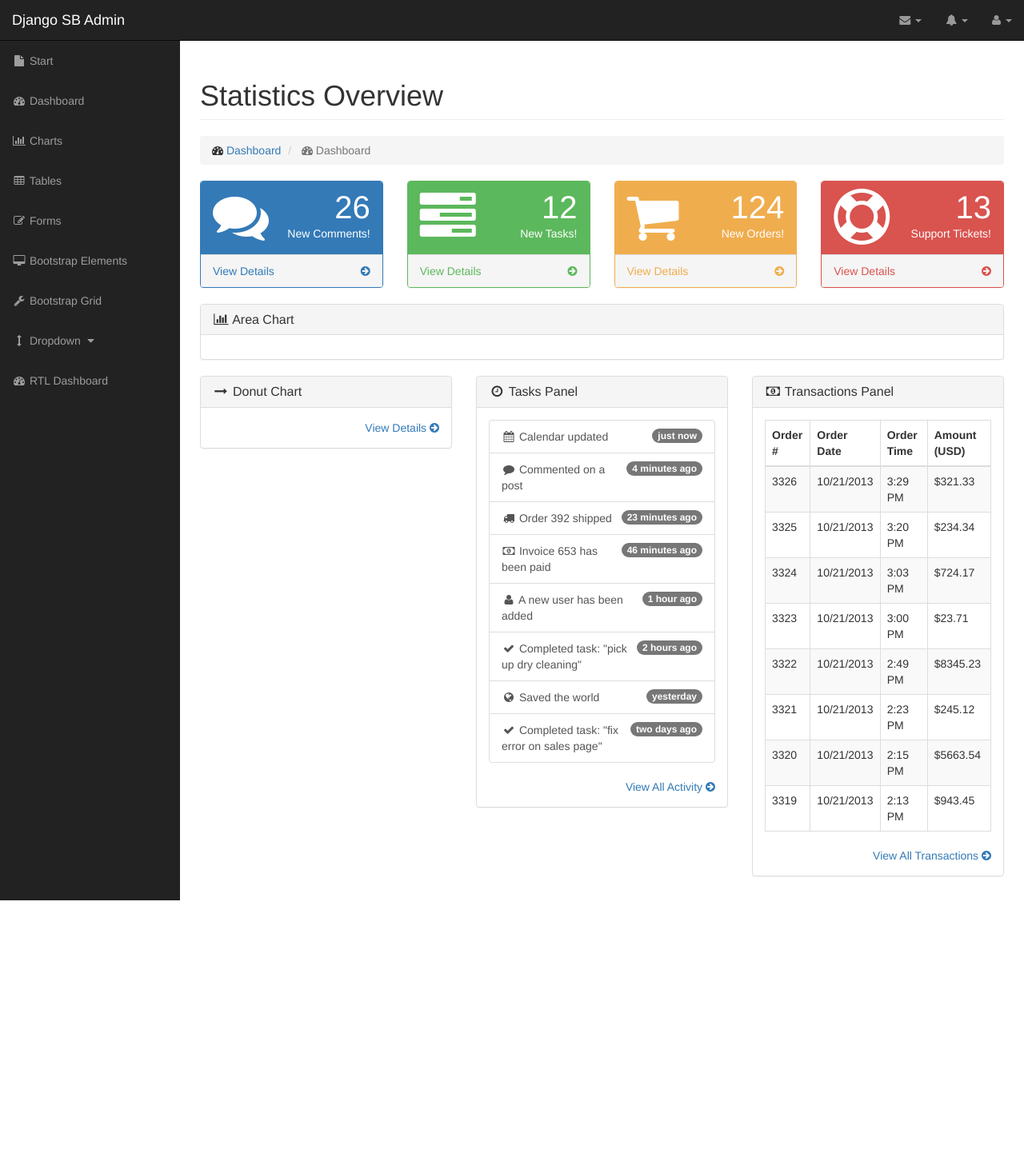
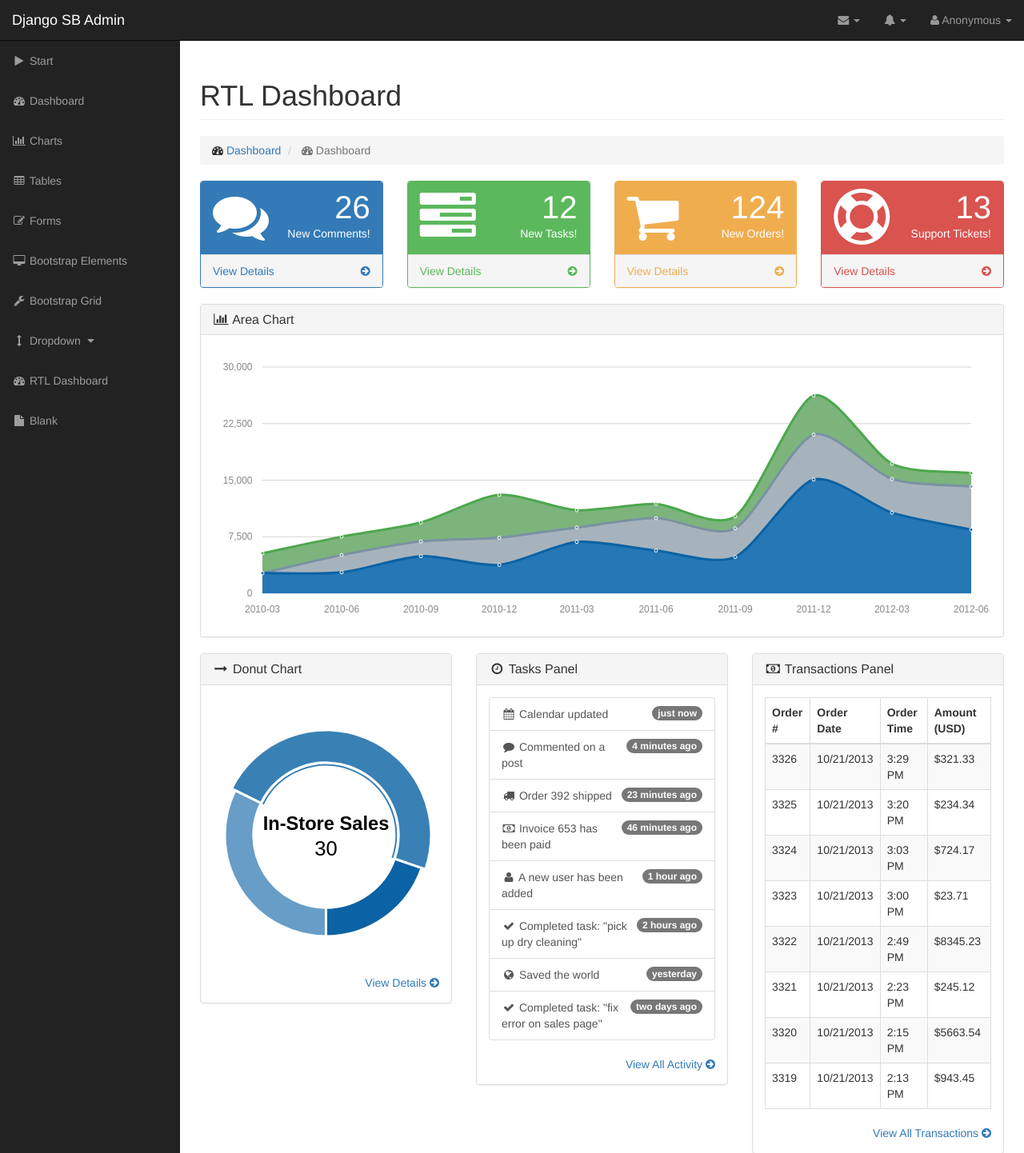
Before and after one commit to bluszcz/django-sb-admin, a Django app: template django_sb_admin/templates/django_sb_admin/sb_admin_rtl_dashboard.html in a window 1280 px wide. Shown: the top 1442 px of the page at 80% size. Before the commit the page ends 1126 px from the top, so only its background shows below. Run offline with Django 3.2, Linux system fonts and the light colour scheme; the template is opened without the code that fills it, so the values that code supplies are empty; grey boxes labelled with a size stand in for pictures from a placeholder-image service; some libraries are stand-ins or nearby versions.

Commit message:
Added CHANGES.txt file Added more blocks Changed Start icon Fixed charts in RTL Dashboard Added blank page

```diff
--- a/django_sb_admin/templates/django_sb_admin/base.html
+++ b/django_sb_admin/templates/django_sb_admin/base.html
@@ -1,23 +1,21 @@
 {% load static %}<!DOCTYPE html>
 <html lang="en">
 <head>
-
     <meta charset="utf-8">
     <meta http-equiv="X-UA-Compatible" content="IE=edge">
     <meta name="viewport" content="width=device-width, initial-scale=1">
-    <meta name="description" content="{% block description %}{% endblock description %}">
-    <meta name="author" content="">
-
+    <meta name="description" content="{% block sb_admin_description %}{% endblock sb_admin_description %}">
+    <meta name="author" content="{% block sb_admin_author %}{% endblock %}">
     <title>{% block title %}Django SB Admin -Bootstrap Admin Template{% endblock %}</title>
 
     <!-- Bootstrap Core CSS -->
-    <link href="{% static "css/bootstrap.min.css"%}" rel="stylesheet">
+    {% block sb_admin_bootstrap_css %}<link href="{% static "css/bootstrap.min.css"%}" rel="stylesheet">{% endblock sb_admin_bootstrap_css %}
 
     <!-- Custom CSS -->
-    <link href="{% static "css/sb-admin.css"%}" rel="stylesheet">
+    {% block sb_admin_css %}<link href="{% static "css/sb-admin.css"%}" rel="stylesheet">{% endblock sb_admin_css %}
 
     <!-- Custom Fonts -->
-    <link href="{% static "font-awesome/css/font-awesome.min.css"%}" rel="stylesheet" type="text/css">
+    {% block sb_admin_fonts_css %}<link href="{% static "font-awesome/css/font-awesome.min.css"%}" rel="stylesheet" type="text/css">{% endblock sb_admin_fonts_css %}
 
     <!-- HTML5 Shim and Respond.js IE8 support of HTML5 elements and media queries -->
     <!-- WARNING: Respond.js doesn't work if you view the page via file:// -->
@@ -33,7 +31,6 @@
 <body>
 
     <div id="wrapper">
-
         <!-- Navigation -->
         <nav class="navbar navbar-inverse navbar-fixed-top" role="navigation">
             <!-- Brand and toggle get grouped for better mobile display -->
@@ -44,10 +41,10 @@
                     <span class="icon-bar"></span>
                     <span class="icon-bar"></span>
                 </button>
-                <a class="navbar-brand" href="{% url "sb_admin_start" %}">{% block sd_admin_title %}Django SB Admin{% endblock %}</a>
+                <a class="navbar-brand" href="{% url "sb_admin_start" %}">{% block sb_admin_header %}Django SB Admin{% endblock sb_admin_header %}</a>
             </div>
             <!-- Top Menu Items -->
-            <ul class="nav navbar-right top-nav">
+            {% block sb_admin_navbar_right %}<ul class="nav navbar-right top-nav">
                 <li class="dropdown">
                     <a href="#" class="dropdown-toggle" data-toggle="dropdown"><i class="fa fa-envelope"></i> <b class="caret"></b></a>
                     <ul class="dropdown-menu message-dropdown">
@@ -59,7 +56,7 @@
                                     </span>
                                     <div class="media-body">
                                         <h5 class="media-heading">
-                                            <strong>{{ user.username }}</strong>
+                                            <strong>{% if user.username %}{{ user.username }}{% else %}Anonymous{% endif %}</strong>
                                         </h5>
                                         <p class="small text-muted"><i class="fa fa-clock-o"></i> Yesterday at 4:32 PM</p>
                                         <p>Lorem ipsum dolor sit amet, consectetur...</p>
@@ -75,7 +72,7 @@
                                     </span>
                                     <div class="media-body">
                                         <h5 class="media-heading">
-                                            <strong>{{ user.username }}</strong>
+                                            <strong>{% if user.username %}{{ user.username }}{% else %}Anonymous{% endif %}</strong>
                                         </h5>
                                         <p class="small text-muted"><i class="fa fa-clock-o"></i> Yesterday at 4:32 PM</p>
                                         <p>Lorem ipsum dolor sit amet, consectetur...</p>
@@ -91,7 +88,7 @@
                                     </span>
                                     <div class="media-body">
                                         <h5 class="media-heading">
-                                            <strong>{{ user.username }}</strong>
+                                            <strong>{% if user.username %}{{ user.username }}{% else %}Anonymous{% endif %}</strong>
                                         </h5>
                                         <p class="small text-muted"><i class="fa fa-clock-o"></i> Yesterday at 4:32 PM</p>
                                         <p>Lorem ipsum dolor sit amet, consectetur...</p>
@@ -132,7 +129,7 @@
                     </ul>
                 </li>
                 <li class="dropdown">
-                    <a href="#" class="dropdown-toggle" data-toggle="dropdown"><i class="fa fa-user"></i> {{ user.username }} <b class="caret"></b></a>
+                    <a href="#" class="dropdown-toggle" data-toggle="dropdown"><i class="fa fa-user"></i> {% if user.username %}{{ user.username }}{% else %}Anonymous{% endif %} <b class="caret"></b></a>
                     <ul class="dropdown-menu">
                         <li>
                             <a href="#"><i class="fa fa-fw fa-user"></i> Profile</a>
@@ -149,12 +146,12 @@
                         </li>
                     </ul>
                 </li>
-            </ul>
+            </ul>{% endblock sb_admin_navbar_right %}
             {% block sb_admin_sidebar %}<!-- Sidebar Menu Items - These collapse to the responsive navigation menu on small screens -->
             <div class="collapse navbar-collapse navbar-ex1-collapse">
                 <ul class="nav navbar-nav side-nav">
                     <li {% if nav_active == "start" %}class="active"{% endif %}>
-                        <a href="{% url "sb_admin_start" %}"><i class="fa fa-fw fa-file"></i> Start</a>
+                        <a href="{% url "sb_admin_start" %}"><i class="fa fa-fw fa-play"></i> Start</a>
                     </li>
                     <li {% if nav_active == "dashboard" %}class="active"{% endif %}>
                         <a href="{% url "sb_admin_dashboard" %}"><i class="fa fa-fw fa-dashboard"></i> Dashboard</a>
@@ -189,6 +186,9 @@
                     <li {% if nav_active == "rtl_dashboard" %}class="active"{% endif %}>
                         <a href="{% url "sb_admin_rtl_dashboard" %}"><i class="fa fa-fw fa-dashboard"></i> RTL Dashboard</a>
                     </li>
+                    <li {% if nav_active == "blank" %}class="active"{% endif %}>
+                        <a href="{% url "sb_admin_blank" %}"><i class="fa fa-fw fa-file"></i> Blank</a>
+                    </li>
 
                 </ul>
             </div>{% endblock sb_admin_sidebar %}
@@ -212,7 +212,7 @@
                             </li>
                             {% block sb_admin_breadcrumb_active %}
                             <li class="active">
-                                 <i class="fa fa-file"></i> Start
+                                 <i class="fa fa-play"></i> Start
                             </li>
                             {% endblock sb_admin_breadcrumb_active %}
                         </ol>
@@ -221,7 +221,7 @@
                 <!-- /.row -->
 
                 {% block sb_admin_content %}
-                <div class="row">
+                                <div class="row">
                     <div class="col-lg-12">
                         <div class="alert alert-info alert-dismissable">
                             <button type="button" class="close" data-dismiss="alert" aria-hidden="true">&times;</button>
@@ -232,29 +232,13 @@
                 <div class="row">
                     <div class="col-lg-12">
                         <h2 class="page-header">Django SB Admin</h2>
-                        <p class="lead">Django application providing SB Admin dashboard theme, but also some other bootstrap related extras (for now it is only a login snippet).</p>
+                        <p class="lead">Reusable Django application providing SB Admin dashboard theme, but also some other bootstrap related extras (for now it is only a login snippet).</p>
+                        <h5>List of resources</h5>
+                        <h6>Font Awesome</h6>
+                        <p class="">You can find list of all awesome icons <a href="https://fortawesome.github.io/Font-Awesome/icons/">here</a>.
                     </div>
                 </div>
-
-                <div class="row">
-                    <div class="col-lg-12">
-                    <form class="form-signin">
-                      <h2 class="form-signin-heading">Please sign in</h2>
-                      <label for="inputEmail" class="sr-only">Email address</label>
-                      <input type="email" id="inputEmail" class="form-control" placeholder="Email address" required autofocus>
-                      <label for="inputPassword" class="sr-only">Password</label>
-                      <input type="password" id="inputPassword" class="form-control" placeholder="Password" required>
-                      <div class="checkbox">
-                        <label>
-                          <input type="checkbox" value="remember-me"> Remember me
-                        </label>
-                      </div>
-                      <button class="btn btn-lg btn-primary btn-block" type="submit">Sign in</button>
-                    </form>
-                    </div>
-                </div>
-
-
+                {% include "django_sb_admin/login.html" %}
                 {% endblock sb_admin_content %}
 
             </div>
--- a/django_sb_admin/templates/django_sb_admin/sb_admin_rtl_dashboard.html
+++ b/django_sb_admin/templates/django_sb_admin/sb_admin_rtl_dashboard.html
@@ -1,4 +1,4 @@
-{% extends "django_sb_admin/base.html" %}{% load static %}{% block sb_admin_title %}Statistics Overview{% endblock sb_admin_title %}{% block sb_admin_subheading %}{% endblock sb_admin_subheading %}
+{% extends "django_sb_admin/base.html" %}{% load static %}{% block sb_admin_title %}RTL Dashboard{% endblock sb_admin_title %}{% block sb_admin_subheading %}{% endblock sb_admin_subheading %}
 {% block sb_admin_breadcrumb %}<i class="fa fa-dashboard"></i>  <a href="index.html">Dashboard</a>{% endblock sb_admin_breadcrumb %}
  {% block sb_admin_breadcrumb_active %}
  <li class="active">
@@ -247,3 +247,17 @@
                     </div>
                 </div>
 {% endblock sb_admin_content %}
+{% block sb_admin_custom_js %}
+    <!-- Morris Charts JavaScript -->
+    <script src="{% static "js/plugins/morris/raphael.min.js" %}"></script>
+    <script src="{% static "js/plugins/morris/morris.min.js" %}"></script>
+    <script src="{% static "js/plugins/morris/morris-data.js" %}"></script>
+
+    <!-- Flot Charts JavaScript -->
+    <!--[if lte IE 8]><script src="js/excanvas.min.js"></script><![endif]-->
+    <script src="{% static "js/plugins/flot/jquery.flot.js" %}"></script>
+    <script src="{% static "js/plugins/flot/jquery.flot.tooltip.min.js" %}"></script>
+    <script src="{% static "js/plugins/flot/jquery.flot.resize.js" %}"></script>
+    <script src="{% static "js/plugins/flot/jquery.flot.pie.js" %}"></script>
+    <script src="{% static "js/plugins/flot/flot-data.js" %}"></script>
+{% endblock sb_admin_custom_js %}
--- a/django_sb_admin/views.py
+++ b/django_sb_admin/views.py
@@ -47,3 +47,9 @@ def rtl_dashboard(request):
     """
     return render(request, "django_sb_admin/sb_admin_rtl_dashboard.html",
                   {"nav_active":"rtl_dashboard"})
+
+def blank(request):
+    """Blank page.
+    """
+    return render(request, "django_sb_admin/sb_admin_blank.html",
+                  {"nav_active":"blank"})
--- a/setup.py
+++ b/setup.py
@@ -10,11 +10,11 @@ os.chdir(os.path.normpath(os.path.join(os.path.abspath(__file__), os.pardir)))
 
 setup(
     name='django-sb-admin',
-    version='0.2',
+    version='0.3',
     packages=['django_sb_admin'],
     include_package_data=True,
     license='Apache License version 2.0',
-    description='SB Admin dashboard Bootstrap 3 theme packaged as Django app.',
+    description='SB Admin dashboard bootstrap 3 theme packaged as a reusable Django app.',
     long_description=README,
     url='https://github.com/bluszcz/django-sb-admin',
     author='Rafał Zawadzki',
```
Also changed, not shown: CHANGES.txt (added, +17 -0 lines), django_sb_admin/templates/django_sb_admin/sb_admin_blank.html (+6 -9 lines), django_sb_admin/urls.py (+1 -6 lines), 2 other files.
